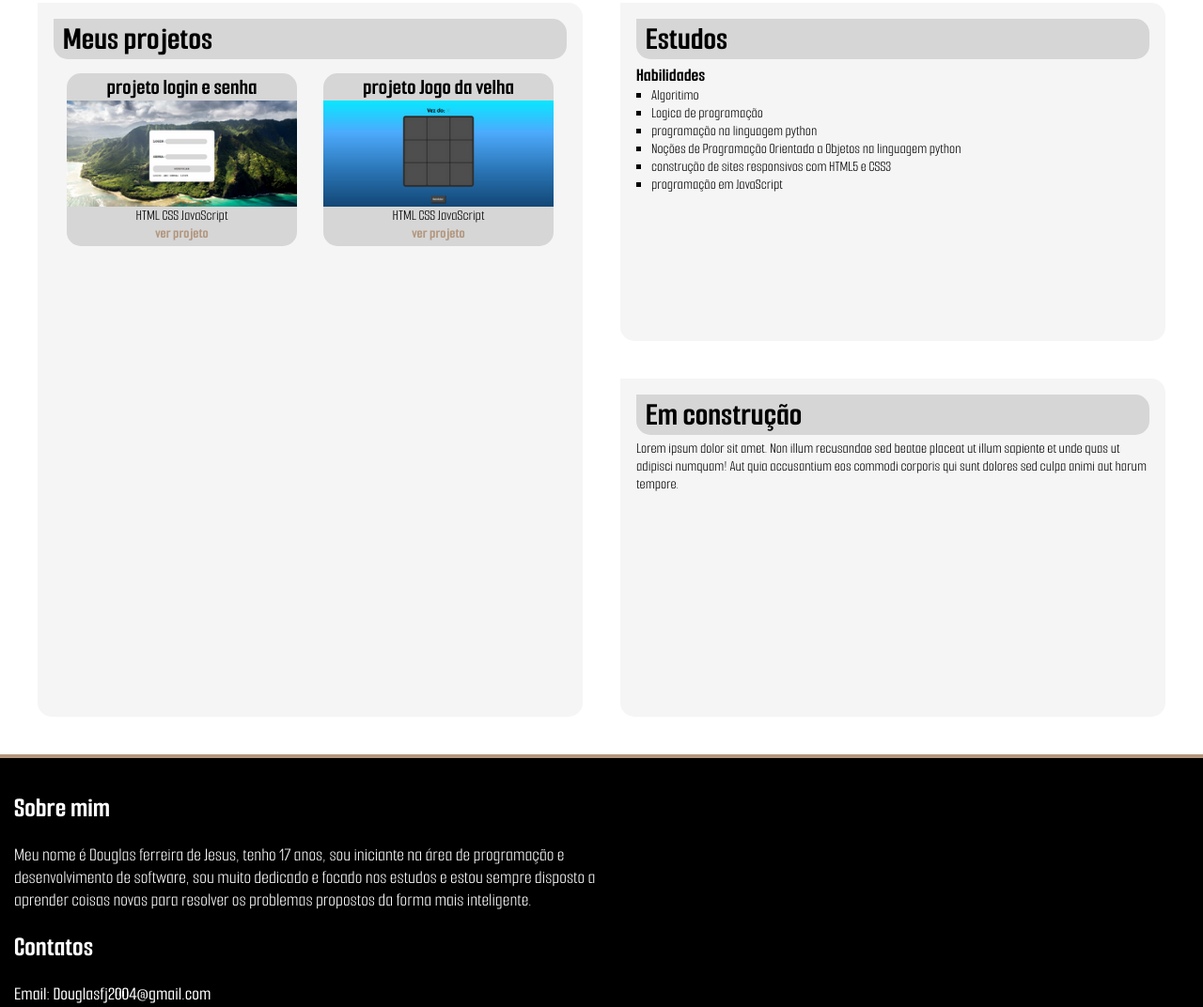
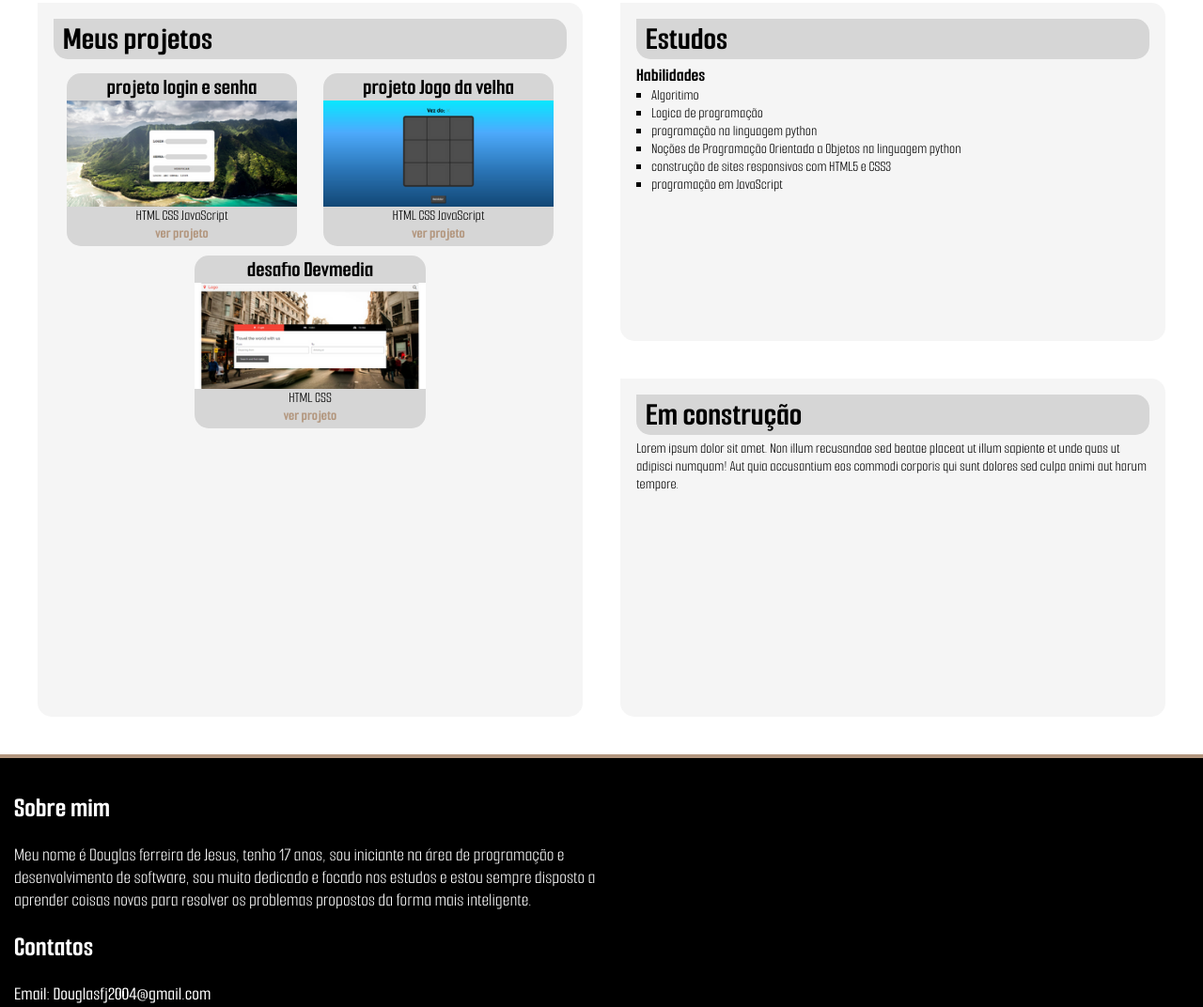
Before and after one commit to DouglasFJ/Portifolio_DouglasFJ, a plain HTML site: page index.html in a window 1280 px wide. Shown: the part 781-1853 px from the top of the page at 94% size. Drawn offline with Linux system fonts and the light colour scheme.

Commit message:
adicinando desafio devmedia

```diff
--- a/index.html
+++ b/index.html
@@ -54,6 +54,12 @@
                     <p>HTML CSS JavaScript</p>
                     <a href="https://douglasfj.github.io/Jogo-da-Velha/" target="_blank">ver projeto</a>
                 </div>
+                <div>
+                    <h2>desafio Devmedia</h2>
+                    <img src="assets/images/desafio_devmedia.png" alt="imagem do projeto">
+                    <p>HTML CSS</p>
+                    <a href="https://douglasfj.github.io/desafio_htmlcss_devmedia/" target="_blank">ver projeto</a>
+                </div>
             </div>
         </article>
         <article class="Estudos">
```
Also changed, not shown: assets/images/desafio_devmedia.png (added).
